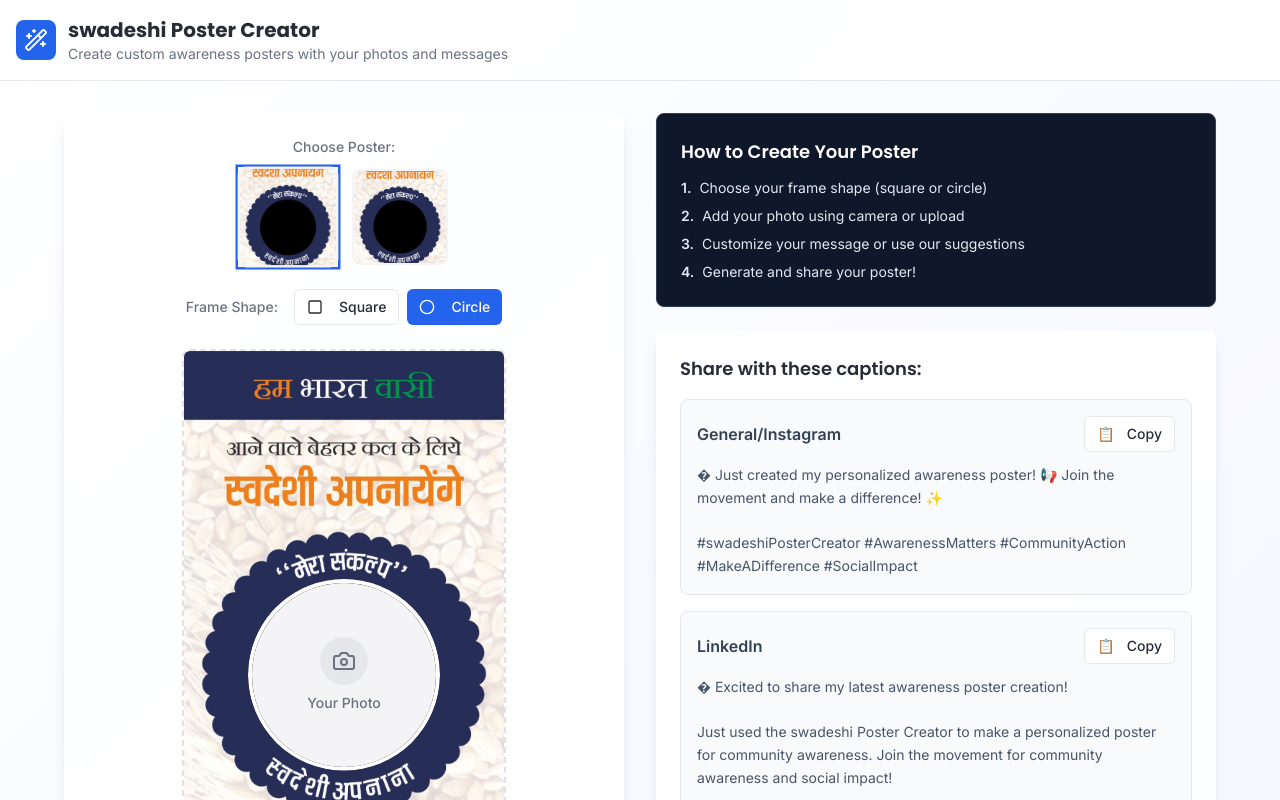
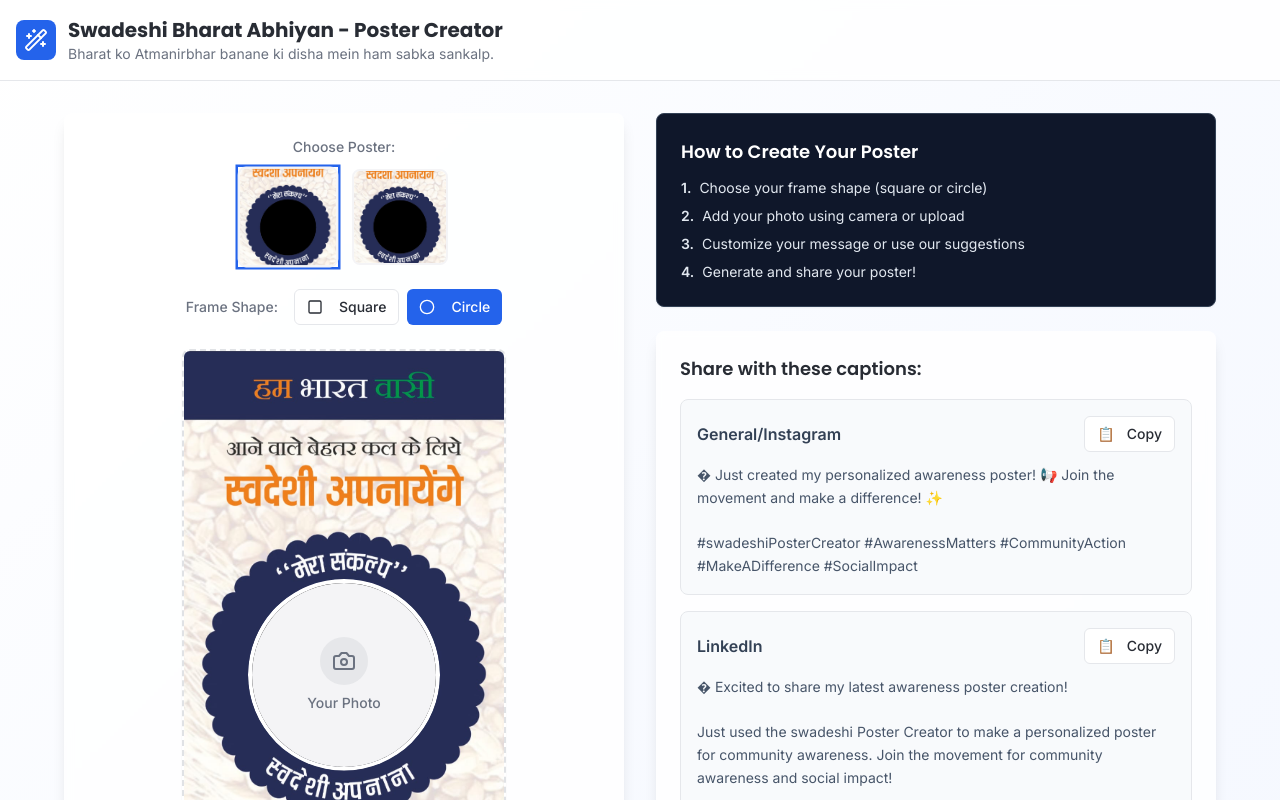
Before and after one commit to ethicaladitya/swadeshi-poster-creator, a React (Vite) app: page / in a window 1280 px wide. Shown: the top 800 px of the page. Built offline with nearby package versions, Linux system fonts and the light colour scheme.

Commit message:
updates to name

```diff
--- a/src/pages/Index.tsx
+++ b/src/pages/Index.tsx
@@ -216,10 +216,10 @@ const Index = () => {
               </div>
               <div>
                 <h1 className="text-xl font-bold font-display text-foreground">
-                  swadeshi Poster Creator
+                  Swadeshi Bharat Abhiyan - Poster Creator
                 </h1>
                 <p className="text-sm text-muted-foreground">
-                  Create custom awareness posters with your photos and messages
+                  Bharat ko Atmanirbhar banane ki disha mein ham sabka sankalp.
                 </p>
               </div>
             </div>
```
